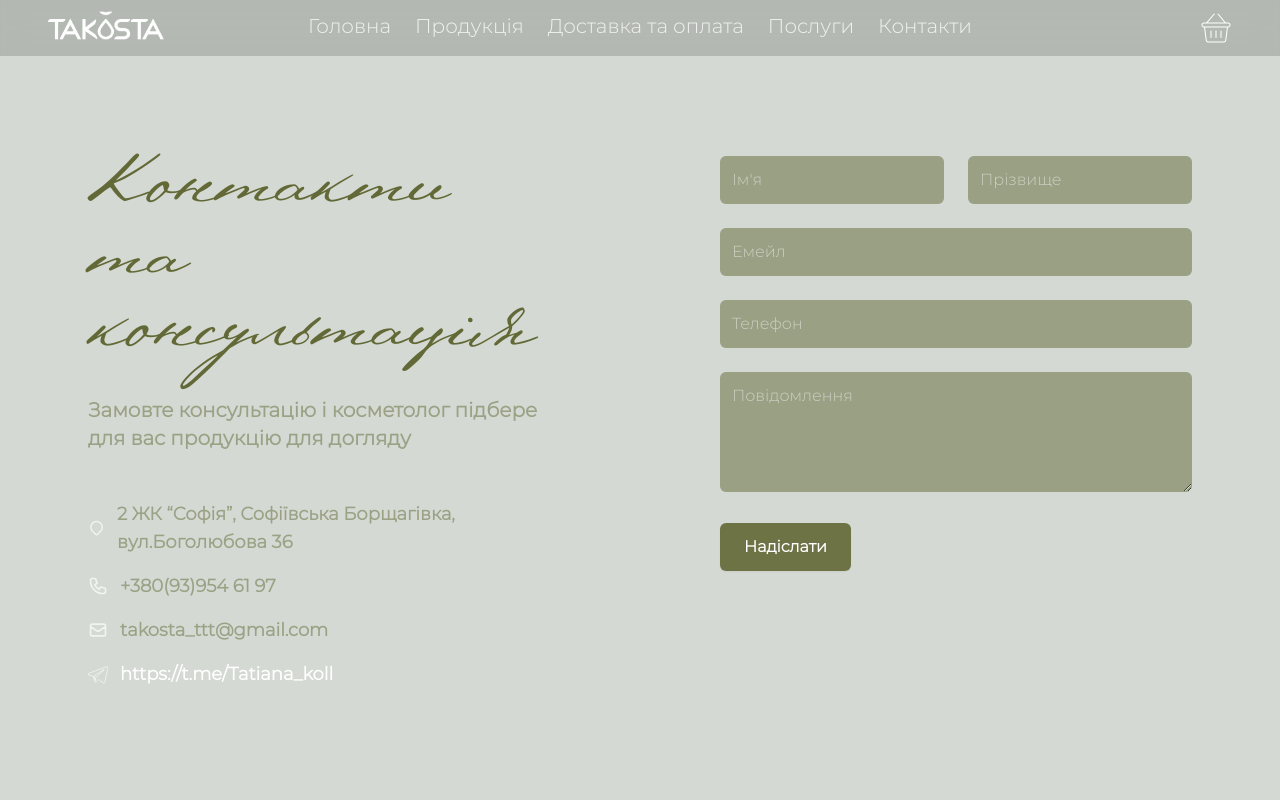
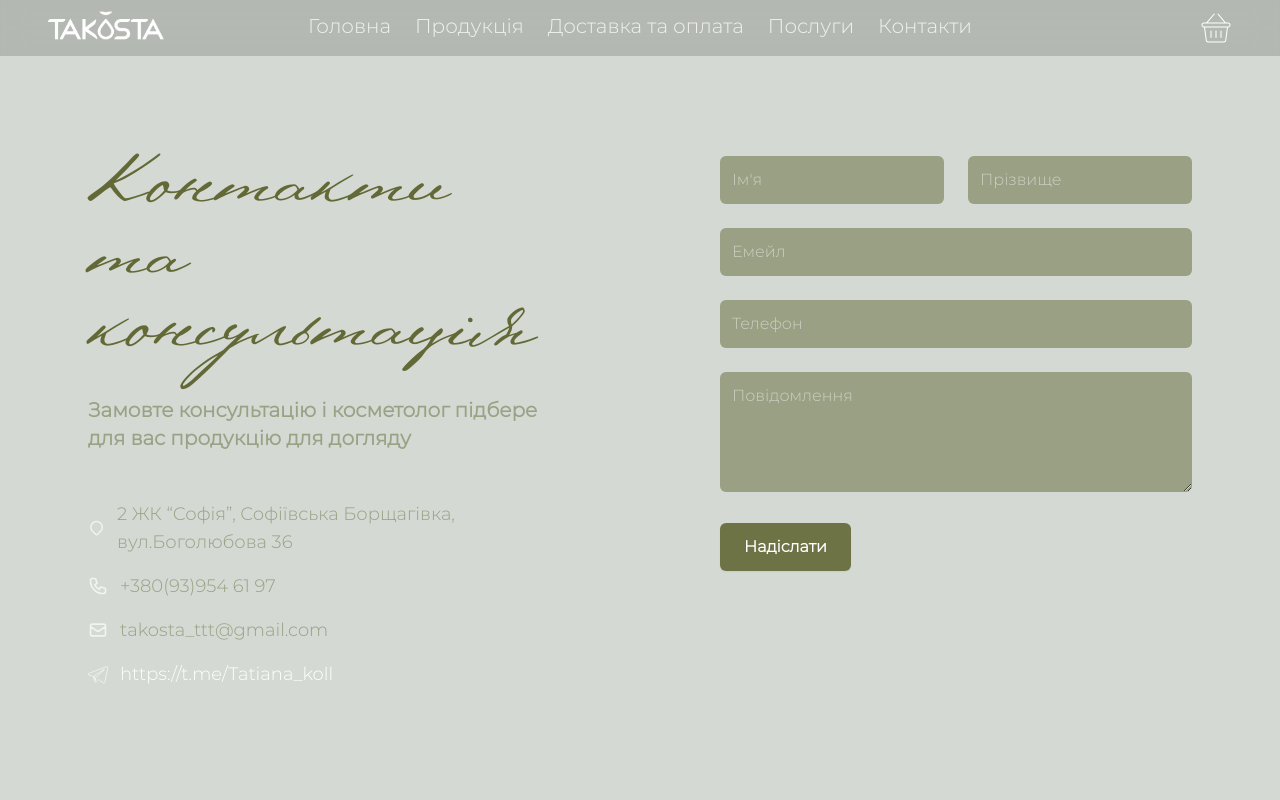
Before and after one commit to Shiro-Kon/Takosta, a React (Create React App) app: page /contact in a window 1280 px wide. Shown: the top 800 px of the page. Built offline with nearby package versions, Linux system fonts and the light colour scheme.

Commit message:
fixed error

```diff
--- a/src/Page/ContactPage.tsx
+++ b/src/Page/ContactPage.tsx
@@ -41,7 +41,7 @@ const ContactForm: React.FC = () => {
               </p>
             </AnimatedElement>
             <AnimatedElement direction="up" delay={1}>
-              <div className="space-y-4 text-xl md:text-2xl lg:text-2xl xl:text-xl xxl:text-2xl mb-4 md:mb-6 lg:mb-12 font-semibold text-soft-sand/50">
+              <div className="space-y-4 text-soft-sand/50">
                 <ContactInfo
                   icon="location"
                   text="2 ЖК “Софія”, Софіївська Борщагівка, вул.Боголюбова 36"
--- a/src/Page/ServicesPage.tsx
+++ b/src/Page/ServicesPage.tsx
@@ -1,4 +1,4 @@
-import GalleryWork from "../Component/ServicesPage/WorksSlider"
+
 import ServicePriceList from "../Component/ServicesPage/ServicePriceList"
 import WorksSlider from "../Component/ServicesPage/WorksSlider"
 
```
